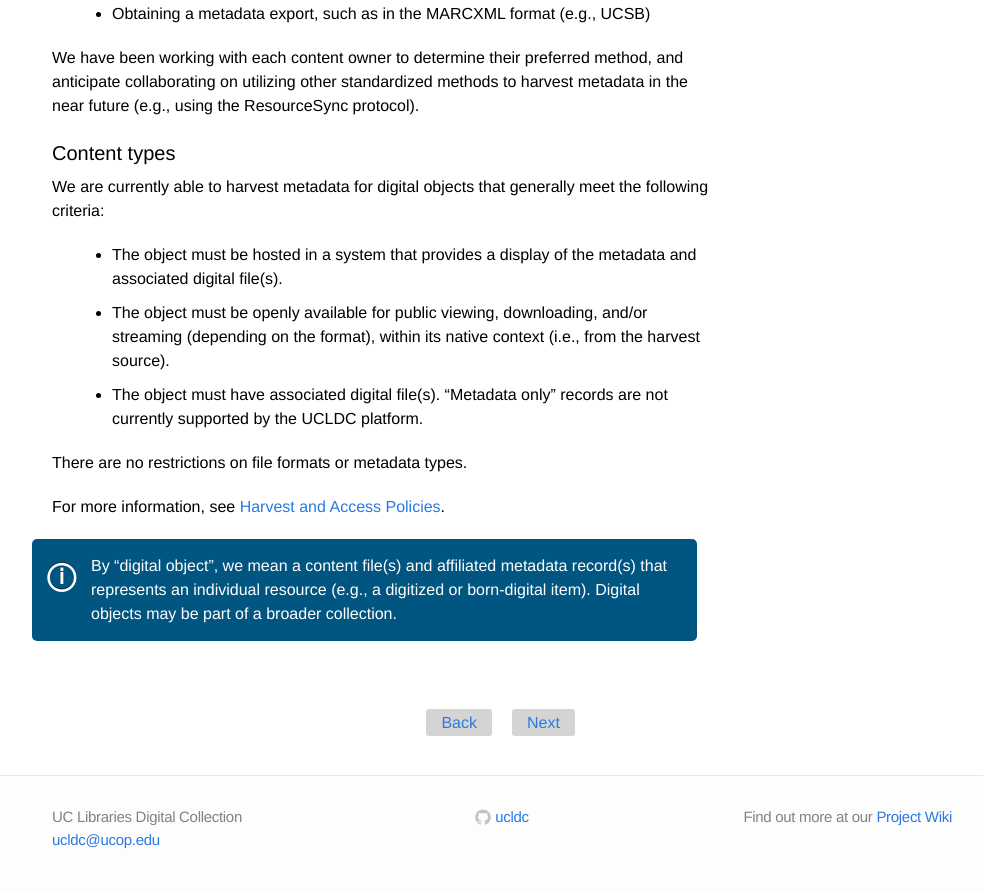
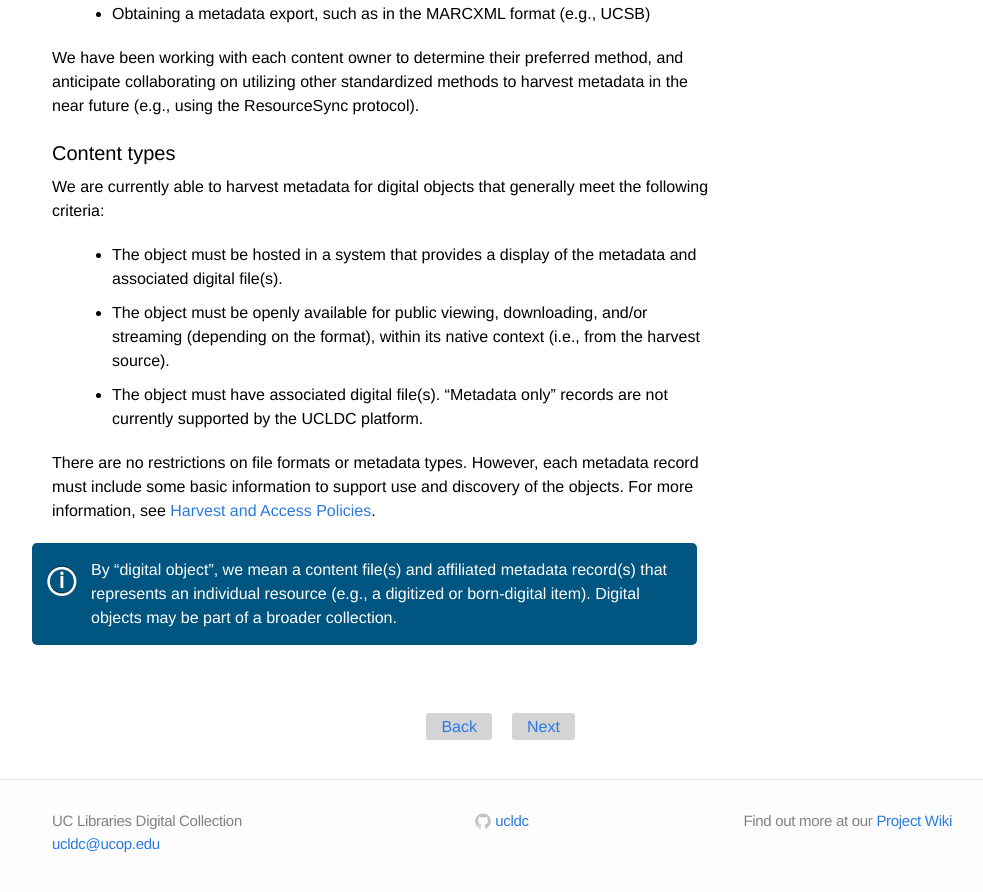
Before and after one commit to ucldc/ucldc-docs, a Jekyll site: the page built from docs/registry/setup.md, in a window 1280 px wide and 900 px high, scrolled down 775 px. Shown: the top 892 px of the window, without its empty margins (138-1121 px from the left). Built offline with Jekyll 4.4.1, drawn with Linux system fonts in a browser that asks for light colours; nearby versions of some CDN libraries.

Commit message:
Update setup.md

```diff
--- a/docs/registry/setup.md
+++ b/docs/registry/setup.md
@@ -35,8 +35,6 @@ We are currently able to harvest metadata for digital objects that generally mee
 - The object must be openly available for public viewing, downloading, and/or streaming (depending on the format), within its native context (i.e., from the harvest source).
 - The object must have associated digital file(s). "Metadata only" records are not currently supported by the UCLDC platform.
 
-There are no restrictions on file formats or metadata types.
-
-For more information, see [Harvest and Access Policies]({{ site.url }}{{ site.baseurl }}/docs/registry/access-policies/).
+There are no restrictions on file formats or metadata types.  However, each metadata record must include some basic information to support use and discovery of the objects. For more information, see [Harvest and Access Policies]({{ site.url }}{{ site.baseurl }}/docs/registry/access-policies/).
 
 <div class="note"><p>By “digital object”, we mean a content file(s) and affiliated metadata record(s) that represents an individual resource (e.g., a digitized or born-digital item).  Digital objects may be part of a broader collection.</p></div>
```
